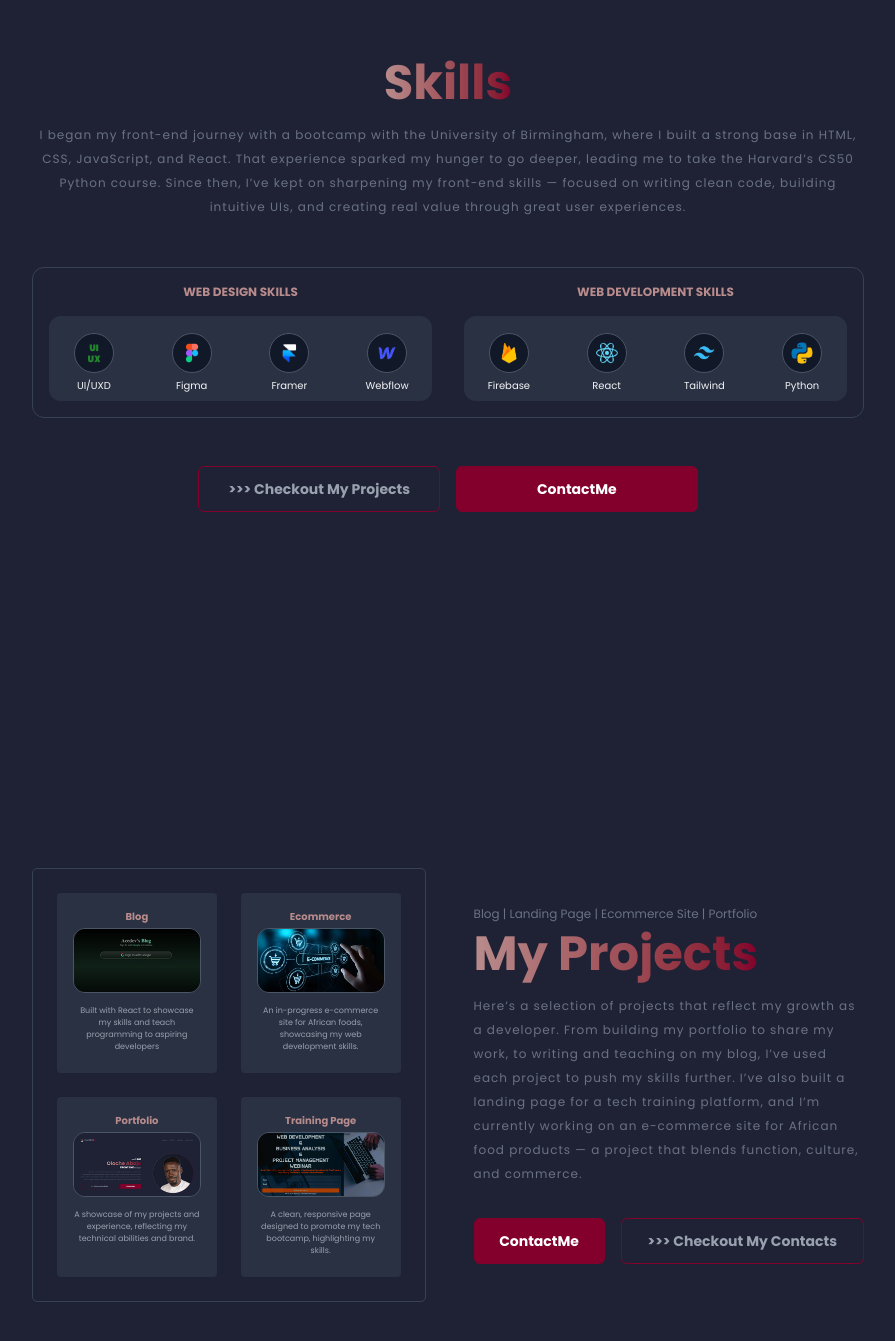
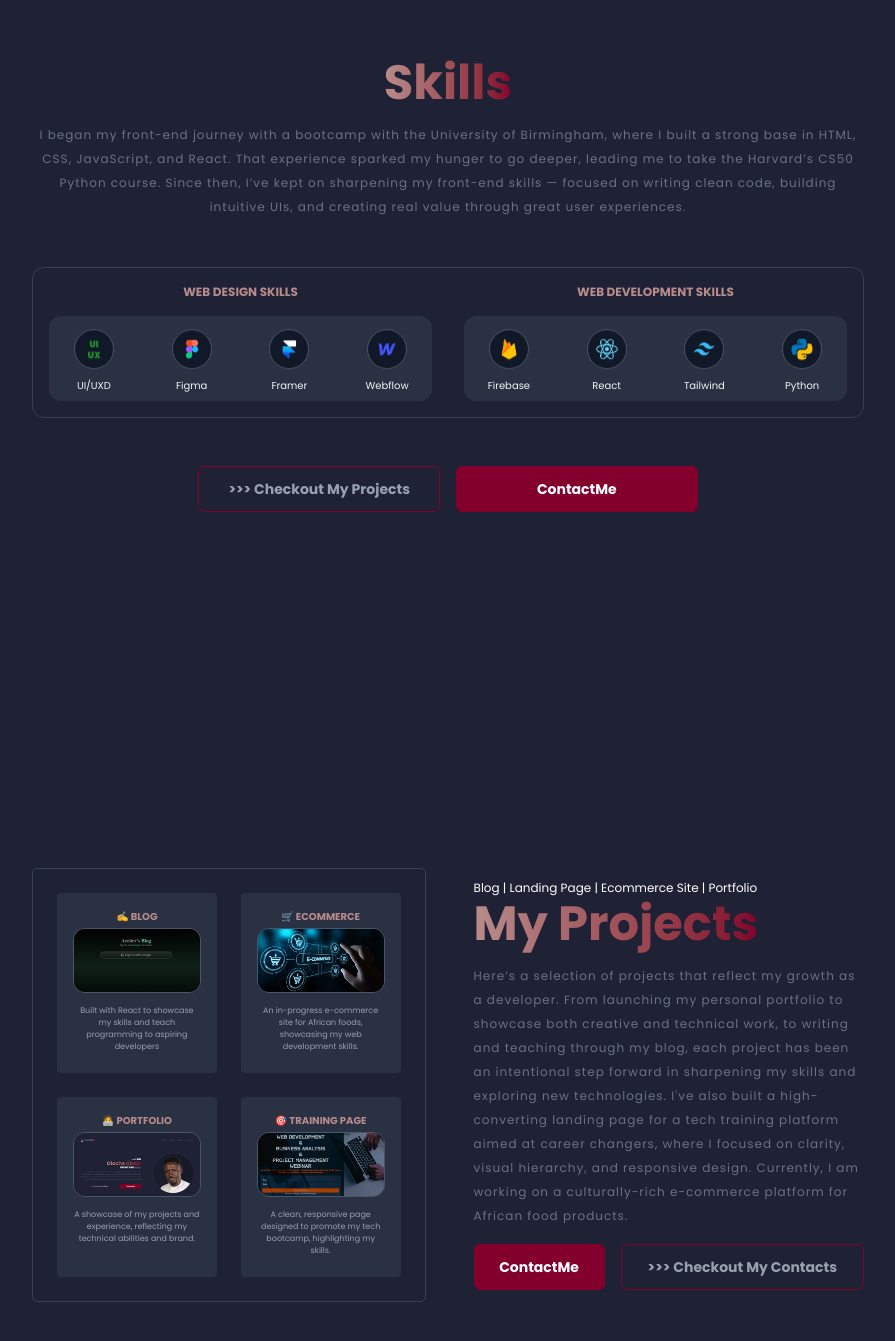
Before and after one commit to accdev1694/my-dynamic-portfolio, a React (Vite) app: page / in a window 1280 px wide. Shown: the part 939-2280 px from the top of the page, without its empty margins (192-1087 px from the left). Built offline with nearby package versions, Linux system fonts and the light colour scheme.

Commit message:
add animation to images

```diff
--- a/src/components/Blur.jsx
+++ b/src/components/Blur.jsx
@@ -1,7 +1,7 @@
 const Blur = () => {
 
         return (
-            <div className="absolute w-40 h-60 top-35 left-1 bg-blue/500 opacity-30 z-100 blur-[100px]"></div>
+            <div className="absolute w-40 h-60 top-35 left-35 bg-blue/300 opacity-30 z-100 blur-[100px]"></div>
          );
 }
 
--- a/src/components/sections/About.jsx
+++ b/src/components/sections/About.jsx
@@ -36,7 +36,7 @@ const About = () => {
           <ContactBtn addClass="w-[35%]"/>
         </div>
       </div>
-      <div className="md:ml-14 w-[70%] md:w-[40%] bg-gradient-to-r from-[var(--color-accent-dark)] to-[var(--color-accent)] rounded-full">
+      <div className="bubble md:ml-14 w-[70%] md:w-[40%] bg-gradient-to-r from-[var(--color-accent-dark)] to-[var(--color-accent)] rounded-full">
         <ImageCard
           url={"../../src/assets/images/my-photo.png"}
           classNames=""
--- a/src/components/sections/Projects.jsx
+++ b/src/components/sections/Projects.jsx
@@ -12,8 +12,13 @@ const Projects = () => {
     >
       <div className="grid grid-cols-2 gap-6 border border-gray-700 p-6 w-[50%] rounded-[5px]">
         {projects.map((project, index) => (
-          <div className="cursor-pointer flex flex-col bg-gray-700/50 p-4 h-45 items-center text-center rounded-[4px] hover:bg-gray-700 hover:text-white transition duration-300 ease-in-out" key={index}>
-            <h3 className=" text-[10px] font-bold text-[var(--color-accent-dark)]">{project.title}</h3>
+          <div
+            className="cursor-pointer flex flex-col bg-gray-700/50 p-4 h-45 items-center text-center rounded-[4px] hover:bg-gray-700 hover:text-white transition duration-300 ease-in-out"
+            key={index}
+          >
+            <h3 className=" text-[10px] font-bold text-[var(--color-accent-dark)]">
+              {project.title}
+            </h3>
             <a href={project.url} target="_blank">
               <img
                 src={project.image}
@@ -22,24 +27,29 @@ const Projects = () => {
               />
             </a>
 
-            <p className="text-[8px] text-gray-400 mt-2">{project.description}</p>
+            <p className="text-[8px] text-gray-400 mt-2">
+              {project.description}
+            </p>
           </div>
         ))}
       </div>
       <div className="flex flex-col w-[50%]  md:text-left">
-        <h3 className="text-xs mb-1 text-gray-500 mb-2">
+        <h3 className="text-xs mb-1 text-white">
           Blog | Landing Page | Ecommerce Site | Portfolio
         </h3>
         <HeadingOne text="My Projects" />
         <p className="leading-4 md:leading-6 text-gray-500 text-xs tracking-[1px] mt-2">
           Here’s a selection of projects that reflect my growth as a developer.
-          From building my portfolio to share my work, to writing and teaching
-          on my blog, I’ve used each project to push my skills further. I’ve
-          also built a landing page for a tech training platform, and I’m
-          currently working on an e-commerce site for African food products — a
-          project that blends function, culture, and commerce.
+          From launching my personal portfolio to showcase both creative and
+          technical work, to writing and teaching through my blog, each project
+          has been an intentional step forward in sharpening my skills and
+          exploring new technologies. I've also built a high-converting landing
+          page for a tech training platform aimed at career changers, where I
+          focused on clarity, visual hierarchy, and responsive design.
+          Currently, I am working on a culturally-rich e-commerce platform for
+          African food products.
         </p>
-        <div className="flex gap-4 mt-8">
+        <div className="flex gap-4 mt-4">
           <ContactBtn addClass="w-[35%]" />
           <NextPageBtn
             text=">>> Checkout My Contacts"
--- a/src/components/sections/Skills.jsx
+++ b/src/components/sections/Skills.jsx
@@ -30,40 +30,40 @@ const Skills = () => {
             </h3>
             <div className="grid grid-cols-4 gap-6 bg-gray-700/50 p-2 rounded-xl mt-4">
               {/* IU/UX Design Skill */}
-              <div className="flex flex-col items-center mt-2 gap-1">
+              <div className="flex flex-col items-center mt-1 gap-2">
                 <ImageCard
                   alt="Ux Design"
-                  classNames="w-10 p-2 border-1 border-gray-600 hover:bg-gray-800  transition-all duration-300 ease-in-out"
+                  classNames="bubble w-10 p-2 border-1 border-gray-600 hover:bg-gray-800  transition-all duration-300 ease-in-out"
                   url="../../src/assets/images/skills/uiux.png"
                 />
                 <p className="text-[10px] text-center">UI/UXD</p>
               </div>
 
               {/* Figma Skill */}
-              <div className="flex flex-col items-center mt-2 gap-1">
+              <div className="flex flex-col items-center mt-1 gap-2">
                 <ImageCard
                   alt="Figma Logo"
-                  classNames="w-10 p-2 rounded-full border-1 border-gray-600 hover:bg-gray-800 transition-all duration-300 ease-in-out"
+                  classNames="bubble w-10 p-2 rounded-full border-1 border-gray-600 hover:bg-gray-800 transition-all duration-300 ease-in-out"
                   url="../../src/assets/images/skills/figma.png"
                 />
                 <p className="text-[10px] text-center">Figma</p>
               </div>
 
               {/* Framer */}
-              <div className="flex flex-col items-center mt-2 gap-1">
+              <div className="flex flex-col items-center mt-1 gap-2">
                 <ImageCard
                   alt="Framer Logo"
-                  classNames="w-10 p-2 bg-gray-700 rounded-full border-1 border-gray-600 hover:bg-gray-800 transition-all duration-300 ease-in-out"
+                  classNames="bubble w-10 p-2 bg-gray-700 rounded-full border-1 border-gray-600 hover:bg-gray-800 transition-all duration-300 ease-in-out"
                   url="../../src/assets/images/skills/framer.png"
                 />
                 <p className="text-[10px] text-center">Framer</p>
               </div>
 
               {/* Webflow Skill */}
-              <div className="flex flex-col items-center mt-2 gap-1">
+              <div className="flex flex-col items-center mt-1 gap-2">
                 <ImageCard
                   alt="WebFlow Logo"
-                  classNames="w-10 border-1 p-2 bg-gray-700 rounded-full border-1 border-gray-600 hover:bg-gray-800 transition-all duration-300 ease-in-out"
+                  classNames="bubble w-10 border-1 p-2 bg-gray-700 rounded-full border-1 border-gray-600 hover:bg-gray-800 transition-all duration-300 ease-in-out"
                   url="../../src/assets/images/skills/webflow.png"
                 />
                 <p className="text-[10px] text-center">Webflow</p>
@@ -76,40 +76,40 @@ const Skills = () => {
             </h3>
             <div className="grid grid-cols-4 bg-gray-700/50 gap-6 p-2 rounded-xl mt-4">
               {/* Firebase Skill */}
-              <div className="flex flex-col items-center mt-2 gap-1">
+              <div className="flex flex-col items-center mt-1 gap-2">
                 <ImageCard
                   alt="Firebase Logo"
-                  classNames="w-10 p-2 border-1 border-gray-600 hover:bg-gray-800 transition-all duration-300 ease-in-out"
+                  classNames="bubble w-10 p-2 border-1 border-gray-600 hover:bg-gray-800 transition-all duration-300 ease-in-out"
                   url="../../src/assets/images/skills/firebase.png"
                 />
                 <p className="text-[10px] text-center">Firebase</p>
               </div>
 
               {/* React Skill */}
-              <div className="flex flex-col items-center mt-2 gap-1">
+              <div className="flex flex-col items-center mt-1 gap-2">
                 <ImageCard
                   alt="Firebase Logo"
-                  classNames="w-10 p-2 border-1 border-gray-600 hover:bg-gray-800 rounded-full  transition-all duration-300 ease-in-out"
+                  classNames="bubble w-10 p-2 border-1 border-gray-600 hover:bg-gray-800 rounded-full  transition-all duration-300 ease-in-out"
                   url="../../src/assets/images/skills/react.png"
                 />
                 <p className="text-[10px] text-center">React</p>
               </div>
 
               {/* Tailwind Skill */}
-              <div className="flex flex-col items-center mt-2 gap-1">
+              <div className="flex flex-col items-center mt-1 gap-2">
                 <ImageCard
                   alt="Firebase Logo"
-                  classNames="w-10 p-2 border-1 border-gray-600 hover:bg-gray-800 rounded-full transition-all duration-300 ease-in-out"
+                  classNames="bubble w-10 p-2 border-1 border-gray-600 hover:bg-gray-800 rounded-full transition-all duration-300 ease-in-out"
                   url="../../src/assets/images/skills/tailwind.png"
                 />
                 <p className="text-[10px] text-center">Tailwind</p>
               </div>
 
               {/* Python Skill */}
-              <div className="flex flex-col items-center mt-2 gap-1">
+              <div className="flex flex-col items-center mt-1 gap-2">
                 <ImageCard
                   alt="Firebase Logo"
-                  classNames="w-10 p-2 rounded-full border-1 border-gray-600 hover:bg-gray-800 transition-all duration-300 ease-in-out"
+                  classNames="bubble w-10 p-2 rounded-full border-1 border-gray-600 hover:bg-gray-800 transition-all duration-300 ease-in-out"
                   url="../../src/assets/images/skills/python.png"
                 />
                 <p className="text-[10px] text-center">Python</p>
--- a/src/index.css
+++ b/src/index.css
@@ -21,6 +21,25 @@ body {
 /* * {
   outline : 1px solid red;
 } */
+
+.bubble {
+  animation-name: floating;
+  animation-duration: 3s;
+  animation-iteration-count: infinite;
+  animation-timing-function: ease-in-out;
+}
+
+@keyframes floating {
+  0% {
+    transform: translate(0, 0px);
+  }
+  50% {
+    transform: translate(0, 7px);
+  }
+  100% {
+    transform: translate(0, -0px);
+  }
+}
 
 @layer utils {
   @keyframes blinker {
--- a/utils.js
+++ b/utils.js
@@ -4,28 +4,28 @@ export const getImgUrl = (path) => {
 
 export const projects = [
   {
-    title: "Blog",
+    title: "✍️ BLOG",
     image: getImgUrl("./src/assets/images/projects/blog.png"),
     url: "https://abojeonline.com/",
     description:
       "Built with React to showcase my skills and teach programming to aspiring developers",
   },
   {
-    title: "Ecommerce",
+    title: "🛒 ECOMMERCE",
     image: getImgUrl("./src/assets/images/projects/ecommerce.png"),
     url: null,
     description:
       "An in-progress e-commerce site for African foods, showcasing my web development skills.",
   },
   {
-    title: "Portfolio",
+    title: "🧑‍💻 PORTFOLIO",
     image: getImgUrl("./src/assets/images/projects/portfolio.png"),
     url: null,
     description:
       "A showcase of my projects and experience, reflecting my technical abilities and brand.",
   },
   {
-    title: "Training Page",
+    title: "🎯 TRAINING PAGE",
     image: getImgUrl("./src/assets/images/projects/landing-page.png"),
     url: "https://techpivotlandingpage.netlify.app/",
     description:
```
